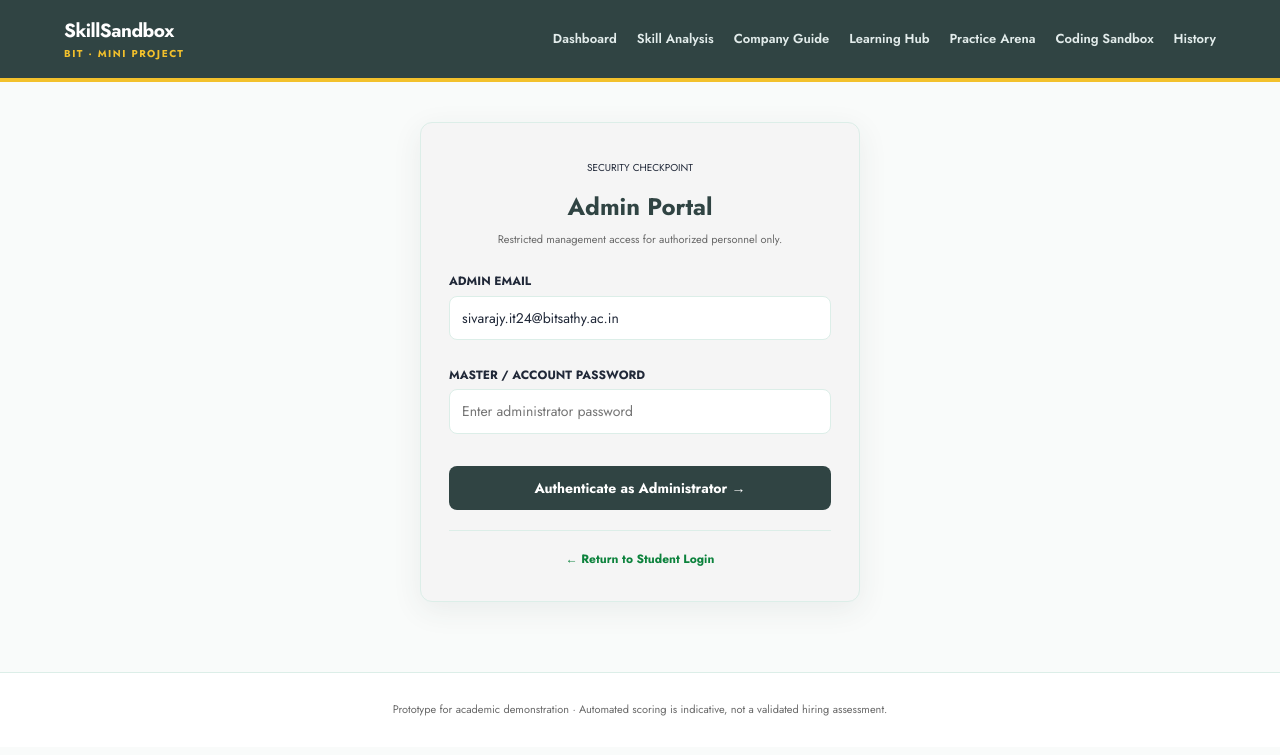
After one commit to SIVARAJY/Naan-mudhalvan-mock-Interview-Sandbox, a Flask app: page /admin/login in a window 1280 px wide. The commit adds this page. Shown: the top 755 px of the page. Run offline with Flask 3, Linux system fonts and the light colour scheme; some libraries are stand-ins or nearby versions.

Commit message:
feat: configure exclusive admin access for sivarajy.it24@bitsathy.ac.in with dedicated /admin/login portal

```diff
--- a/app.py
+++ b/app.py
@@ -30,6 +30,10 @@ DATABASE_URL = os.getenv("DATABASE_URL")
 SUPABASE_URL = (os.getenv("SUPABASE_URL") or "").rstrip("/")
 SUPABASE_ANON_KEY = os.getenv("SUPABASE_ANON_KEY")
 IS_PRODUCTION = os.getenv("FLASK_ENV", "development") == "production"
+
+# Primary Super Admin configuration
+DEFAULT_SUPER_ADMIN = "sivarajy.it24@bitsathy.ac.in"
+ADMIN_MASTER_PASSWORD = os.getenv("ADMIN_MASTER_PASSWORD", "SivarajAdmin@2026")
 
 app.config.update(
     SESSION_COOKIE_HTTPONLY=True,
@@ -230,20 +234,37 @@ def _pkce_pair():
     challenge = base64.urlsafe_b64encode(digest).rstrip(b"=").decode("ascii")
     return verifier, challenge
 
+def _is_admin_email(email):
+    """Check if the given email is an authorized administrator."""
+    if not email:
+        return False
+    e = email.strip().lower()
+    admins = os.getenv("ADMIN_EMAILS", "").split(",")
+    admin_list = [a.strip().lower() for a in admins if a.strip()]
+    if DEFAULT_SUPER_ADMIN.lower() not in admin_list:
+        admin_list.append(DEFAULT_SUPER_ADMIN.lower())
+    return e in admin_list
+
 @app.context_processor
 def inject_user():
-    return {"current_user": session.get("user")}
-
-def _start_session(user):
+    user = session.get("user")
+    is_admin = False
+    if user:
+        is_admin = bool(user.get("is_admin")) or _is_admin_email(user.get("email"))
+    return {"current_user": user, "is_admin": is_admin}
+
+def _start_session(user, is_admin=False):
     """Store the verified Supabase user in the Flask session."""
     meta = user.get("user_metadata") or {}
     email = user.get("email") or meta.get("email") or ""
+    admin_status = is_admin or _is_admin_email(email)
     session.clear()
     session["user"] = {
         "id": user["id"],
         "email": email,
         "name": meta.get("full_name") or meta.get("name") or email.split("@")[0],
         "avatar": meta.get("avatar_url") or meta.get("picture"),
+        "is_admin": admin_status,
     }
 
 def _csrf_token():
@@ -516,17 +537,14 @@ def _extract_yt_id(url: str) -> str:
     return ""
 
 def _admin_required(view):
-    """Decorator: only allow users whose email is in ADMIN_EMAILS env var."""
+    """Decorator: only allow authorized administrator access."""
     @wraps(view)
     @login_required
     def wrapped(*args, **kwargs):
-        admins = os.getenv("ADMIN_EMAILS", "").split(",")
-        admins = [a.strip().lower() for a in admins if a.strip()]
-        user_email = session.get("user", {}).get("email", "").lower()
-        # If no admins configured, any logged-in user can manage content (demo mode)
-        if admins and user_email not in admins:
-            flash("Admin access required.", "error")
-            return redirect(url_for("learning_hub"))
+        user = session.get("user", {})
+        if not (user.get("is_admin") or _is_admin_email(user.get("email"))):
+            flash("Admin access required. Please sign in with administrator credentials.", "error")
+            return redirect(url_for("admin_login"))
         return view(*args, **kwargs)
     return wrapped
 
@@ -846,6 +864,45 @@ def recommend_course():
 # ══════════════════════════════════════════════════════════════════════════════
 #  ADMIN – Course & Lesson Management
 # ══════════════════════════════════════════════════════════════════════════════
+
+@app.route("/admin/login", methods=["GET", "POST"])
+def admin_login():
+    """Dedicated Admin Login screen for the Super Administrator."""
+    if "user" in session and (session["user"].get("is_admin") or _is_admin_email(session["user"].get("email"))):
+        return redirect(url_for("admin_learning"))
+    if request.method == "GET":
+        return render_template("admin_login.html", csrf=_csrf_token(), default_email=DEFAULT_SUPER_ADMIN)
+    _check_csrf()
+    email = request.form.get("email", "").strip().lower()
+    password = request.form.get("password", "")
+
+    if not _is_admin_email(email):
+        flash("Access Denied: That email is not registered as an administrator.", "error")
+        return redirect(url_for("admin_login"))
+
+    master_pw = os.getenv("ADMIN_MASTER_PASSWORD", ADMIN_MASTER_PASSWORD)
+    # Check if master password matches
+    if password == master_pw:
+        admin_user = {
+            "id": "admin_super_" + hashlib.sha256(email.encode()).hexdigest()[:12],
+            "email": email,
+            "name": "Super Administrator (" + email.split("@")[0] + ")",
+            "avatar": None,
+            "is_admin": True,
+        }
+        _start_session(admin_user, is_admin=True)
+        flash("Welcome, Administrator. You have full access to management tools.", "info")
+        return redirect(url_for("admin_learning"))
+
+    # Also try regular Supabase auth if student password is used
+    data, err = _supabase_auth("token?grant_type=password", {"email": email, "password": password})
+    if data and "user" in data:
+        _start_session(data["user"], is_admin=True)
+        flash("Signed in as Administrator.", "info")
+        return redirect(url_for("admin_learning"))
+
+    flash("Invalid administrator credentials. Please check your password.", "error")
+    return redirect(url_for("admin_login"))
 
 @app.route("/admin/learning")
 @_admin_required
--- /dev/null
+++ b/templates/admin_login.html
@@ -0,0 +1,45 @@
+{% extends "base.html" %}
+{% block title %}Administrator Sign-In · SkillSandbox{% endblock %}
+{% block content %}
+<div style="max-width:440px;margin:40px auto;">
+  <div class="panel" style="background:var(--card-bg);border:1px solid var(--line);border-radius:12px;padding:32px 28px;box-shadow:0 8px 30px rgba(48,68,67,0.08);">
+    <div style="text-align:center;margin-bottom:24px;">
+      <span class="pill gold" style="font-size:10px;margin-bottom:8px;display:inline-block;">SECURITY CHECKPOINT</span>
+      <h1 style="font-size:24px;color:var(--teal);margin:4px 0;">Admin Portal</h1>
+      <p class="muted small" style="margin:0;">Restricted management access for authorized personnel only.</p>
+    </div>
+
+    {% with messages = get_flashed_messages(with_categories=true) %}
+      {% for category, m in messages %}
+        <div class="notice" style="margin-bottom:16px;background:{% if category == 'error' %}#FFF1F0;border-left:4px solid #d43;color:#8A1F17;{% else %}var(--mint-light);border-left:4px solid var(--green);color:var(--teal);{% endif %}padding:10px 14px;border-radius:6px;font-size:13px;">
+          {{ m }}
+        </div>
+      {% endfor %}
+    {% endwith %}
+
+    <form method="post" action="{{ url_for('admin_login') }}">
+      <input type="hidden" name="csrf" value="{{ csrf }}">
+
+      <label style="display:block;margin-bottom:14px;">
+        <span style="display:block;font-size:12px;font-weight:700;color:var(--ink);margin-bottom:4px;text-transform:uppercase;">Admin Email</span>
+        <input type="email" name="email" value="{{ default_email }}" required
+          style="width:100%;padding:10px 12px;border:1px solid var(--line);border-radius:8px;font:inherit;background:#fff;color:var(--ink);">
+      </label>
+
+      <label style="display:block;margin-bottom:20px;">
+        <span style="display:block;font-size:12px;font-weight:700;color:var(--ink);margin-bottom:4px;text-transform:uppercase;">Master / Account Password</span>
+        <input type="password" name="password" required placeholder="Enter administrator password"
+          style="width:100%;padding:10px 12px;border:1px solid var(--line);border-radius:8px;font:inherit;background:#fff;color:var(--ink);">
+      </label>
+
+      <button class="button" type="submit" style="width:100%;padding:12px;font-size:14px;font-weight:700;background:var(--teal);border:none;border-radius:8px;color:#fff;cursor:pointer;">
+        Authenticate as Administrator →
+      </button>
+    </form>
+
+    <div style="margin-top:20px;text-align:center;border-top:1px solid var(--line);padding-top:16px;">
+      <a href="{{ url_for('login') }}" class="text-link" style="font-size:12px;">← Return to Student Login</a>
+    </div>
+  </div>
+</div>
+{% endblock %}
--- a/templates/base.html
+++ b/templates/base.html
@@ -17,6 +17,9 @@
       <a href="{{ url_for('practice_arena') }}">Practice Arena</a>
       <a href="{{ url_for('coding') }}">Coding Sandbox</a>
       <a href="{{ url_for('history') }}">History</a>
+      {% if is_admin %}
+      <a href="{{ url_for('admin_learning') }}" style="color:var(--gold);font-weight:700;">⚙️ Admin Panel</a>
+      {% endif %}
     </nav>
     {% if current_user %}
     <div class="user-box" style="display:flex;align-items:center;gap:.75rem;font-size:.9rem;">
--- a/templates/login.html
+++ b/templates/login.html
@@ -137,6 +137,9 @@
       </p>
       {% endif %}
       <p class="note">Sign-in is handled by Supabase. This site never stores your password.</p>
+      <div style="margin-top:16px;padding-top:12px;border-top:1px solid var(--line);text-align:center;">
+        <a href="{{ url_for('admin_login') }}" style="font-size:12px;color:var(--muted);text-decoration:none;font-weight:600;">🔐 Administrator Portal</a>
+      </div>
     </section>
   </main>
 </body>
```
Also changed, not shown: 1 other file.
